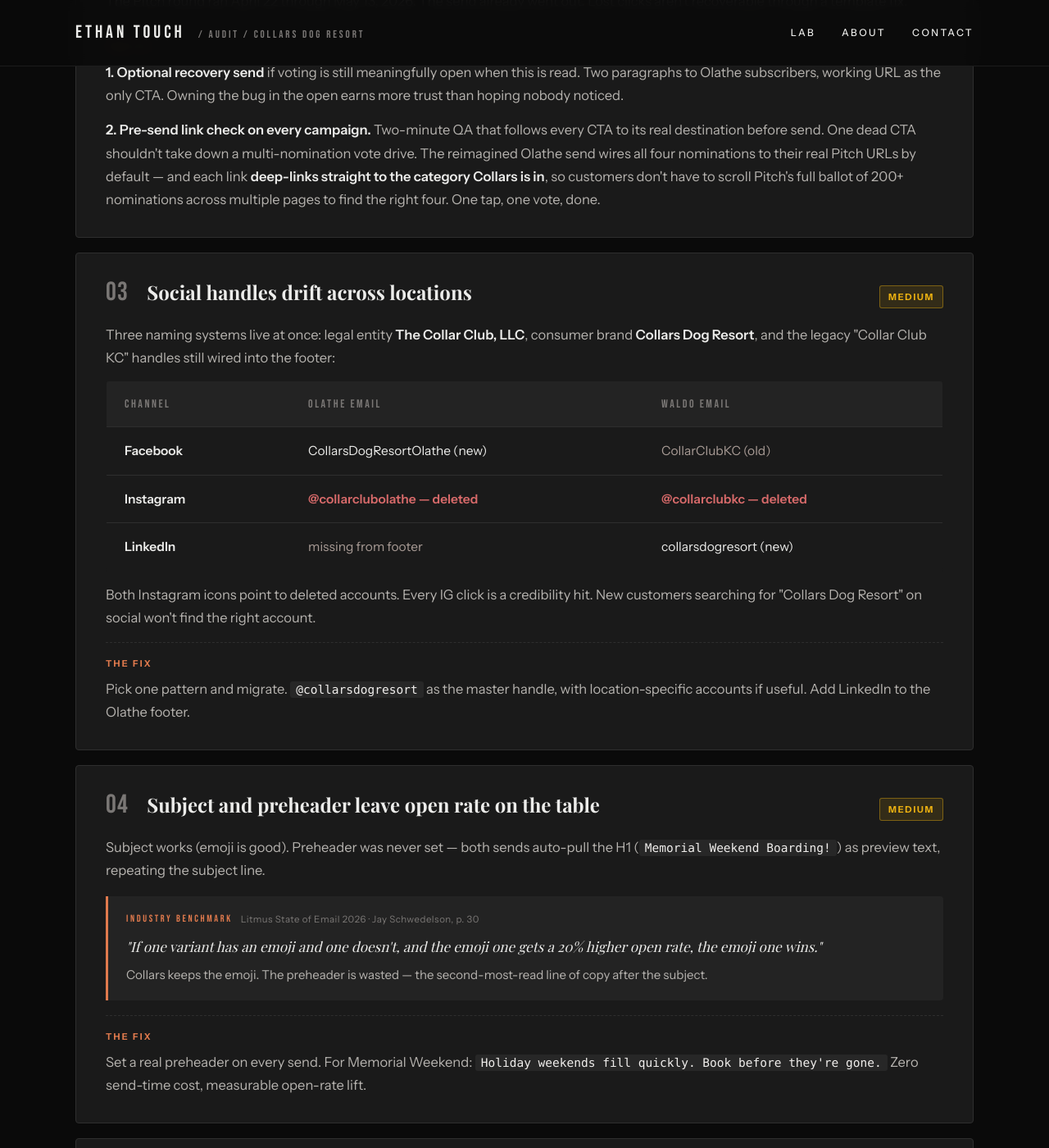
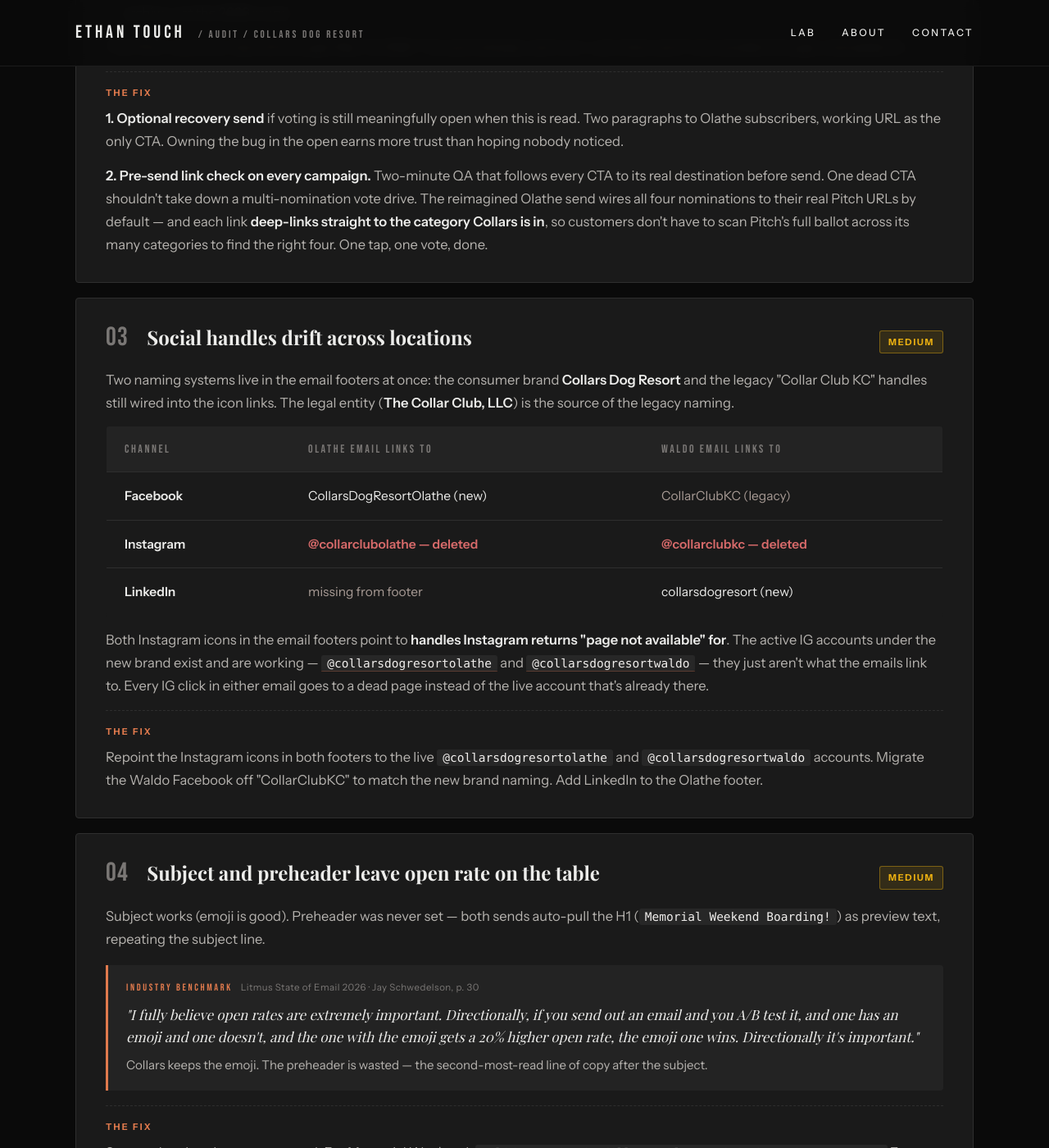
Before and after one commit to woofwallee/ethantouch.com, a Jekyll site: the page lab/emails/collars/audit/index.html, which Jekyll copies as it is, in a window 1280 px wide and 1400 px high, scrolled down 2516 px. Shown: the whole window at 82% size. Built offline with Jekyll 4.4.1, drawn with Linux system fonts in a browser that asks for light colours; some web fonts are replaced; some of the changed text lies outside the part shown.

Commit message:
Fact-check pass — fix fabricated quote, IG accounts, soft inferences
Six fixes after a top-to-bottom audit fact-check:

1. Olathe and Waldo IG accounts ARE LIVE under the new brand —
   @collarsdogresortolathe and @collarsdogresortwaldo (verified live
   via curl on Instagram). The emails point at the dead legacy
   @collarclub* handles. Updated snapshot, Finding 01, and Finding
   03 to reflect that the working accounts exist and the email
   icons just need to be repointed.

2. Fabricated Litmus p.6 quote replaced with the actual passage
   from the Litmus 2026 PDF. Earlier wording ("senders that act
   like a single human ... climb out of Promotions") was paraphrase
   in quotation marks — would not survive a co-founder pulling the
   source.

3. Schwedelson p.30 quote restored to verbatim from the report.
   Earlier version was condensed without ellipses.

4. "Pitch's full ballot of 200+ nominations" softened to
   "many categories across multiple pages" — count was unverified.

5. Finding 07 audience scoping ("the broader list" / "the Gingr
   customer database") softened to "likely scoped to" since list
   composition isn't inbox-visible evidence.

6. Intro "both built on the same Gingr template" softened to
   "structurally similar ... routed through Gingr's marketing
   infrastructure" — what's verifiable from the message headers.

Co-Authored-By: Claude Opus 4.7 <noreply@anthropic.com>

```diff
--- a/lab/emails/collars/audit/index.html
+++ b/lab/emails/collars/audit/index.html
@@ -792,7 +792,7 @@
 <section class="intro">
   <div class="eyebrow">Field Notes / Email Audit · Collars Dog Resort</div>
   <h1>Auditing the <em>Memorial Weekend</em> send from <em>Collars Dog Resort</em>.</h1>
-  <p class="lead">Collars Dog Resort is a two-location Kansas City dog boarding, daycare, training, and grooming business with houses in Olathe and Waldo. On May 6 they sent two near-identical Memorial Weekend emails, one per location, both built on the same Gingr template. This is a short, specific look at what's working and what's broken across both sends, paired with a reimagined version of the Olathe email at the bottom.</p>
+  <p class="lead">Collars Dog Resort is a two-location Kansas City dog boarding, daycare, training, and grooming business with houses in Olathe and Waldo. On May 6 they sent two structurally similar Memorial Weekend emails, one per location, both routed through Gingr's marketing infrastructure. This is a short, specific look at what's working and what's broken across both sends, paired with a reimagined version of the Olathe email at the bottom.</p>
 </section>
 
 <div class="meta-bar">
@@ -850,7 +850,7 @@
       </div>
       <div class="snapshot-row">
         <span class="icon bad">✗</span>
-        <span class="label"><strong>Instagram icon</strong> links to a deleted account (@collarclubolathe)</span>
+        <span class="label"><strong>Instagram icon</strong> points to <code>@collarclubolathe</code> (deleted) — the live account is <code>@collarsdogresortolathe</code></span>
       </div>
       <div class="snapshot-row">
         <span class="icon bad">✗</span>
@@ -874,7 +874,7 @@
       </div>
       <div class="snapshot-row">
         <span class="icon bad">✗</span>
-        <span class="label"><strong>Instagram icon</strong> links to a deleted account (@collarclubkc)</span>
+        <span class="label"><strong>Instagram icon</strong> points to <code>@collarclubkc</code> (deleted) — the live account is <code>@collarsdogresortwaldo</code></span>
       </div>
       <div class="snapshot-row">
         <span class="icon bad">✗</span>
@@ -901,11 +901,11 @@
     </div>
     <p>I followed every footer link in both sends. Same Gingr template, two completely different execution states.</p>
 
-    <p><strong>Waldo</strong> — Dayplay, Board, Groom, Testimonials, About Us all 404 on the apex domain. Directions points to a Google Search, not a map. Instagram icon links to <code>@collarclubkc</code>, which Instagram returns "page not available" for.</p>
+    <p><strong>Waldo</strong> — Dayplay, Board, Groom, Testimonials, About Us all 404 on the apex domain. Directions points to a Google Search, not a map. Instagram icon links to <code>@collarclubkc</code>, which Instagram returns "page not available" for. The <em>real</em> Waldo IG account, <a href="https://www.instagram.com/collarsdogresortwaldo/" target="_blank" rel="noopener"><code>@collarsdogresortwaldo</code></a>, is live and active — the email is just pointing at a dead handle.</p>
 
-    <p><strong>Olathe</strong> — service subdomain links work, but About Us drops customers on a puppy-training page, Testimonials goes to Google Search, and the Instagram icon links to <code>@collarclubolathe</code>, also deleted.</p>
+    <p><strong>Olathe</strong> — service subdomain links work, but About Us drops customers on a puppy-training page, Testimonials goes to Google Search, and the Instagram icon links to <code>@collarclubolathe</code>, also deleted. The real Olathe IG account, <a href="https://www.instagram.com/collarsdogresortolathe/" target="_blank" rel="noopener"><code>@collarsdogresortolathe</code></a>, is live too.</p>
 
-    <p>Five of seven Waldo links dead. About Us misrouted on Olathe. Both Instagram icons dead. Neither send has a real testimonials destination.</p>
+    <p>Five of seven Waldo links dead. About Us misrouted on Olathe. Both Instagram icons point to dead handles even though both locations have live IG accounts under the new brand. Neither send has a real testimonials destination.</p>
 
     <div class="finding-fix">
       <div class="finding-fix-label">The fix</div>
@@ -929,7 +929,7 @@
     <div class="finding-fix">
       <div class="finding-fix-label">The fix</div>
       <p><strong>1. Optional recovery send</strong> if voting is still meaningfully open when this is read. Two paragraphs to Olathe subscribers, working URL as the only CTA. Owning the bug in the open earns more trust than hoping nobody noticed.</p>
-      <p><strong>2. Pre-send link check on every campaign.</strong> Two-minute QA that follows every CTA to its real destination before send. One dead CTA shouldn't take down a multi-nomination vote drive. The reimagined Olathe send wires all four nominations to their real Pitch URLs by default — and each link <strong>deep-links straight to the category Collars is in</strong>, so customers don't have to scroll Pitch's full ballot of 200+ nominations across multiple pages to find the right four. One tap, one vote, done.</p>
+      <p><strong>2. Pre-send link check on every campaign.</strong> Two-minute QA that follows every CTA to its real destination before send. One dead CTA shouldn't take down a multi-nomination vote drive. The reimagined Olathe send wires all four nominations to their real Pitch URLs by default — and each link <strong>deep-links straight to the category Collars is in</strong>, so customers don't have to scan Pitch's full ballot across its many categories to find the right four. One tap, one vote, done.</p>
     </div>
   </article>
 
@@ -940,21 +940,21 @@
       <div class="finding-title">Social handles drift across locations</div>
       <span class="severity medium">Medium</span>
     </div>
-    <p>Three naming systems live at once: legal entity <strong>The Collar Club, LLC</strong>, consumer brand <strong>Collars Dog Resort</strong>, and the legacy "Collar Club KC" handles still wired into the footer:</p>
+    <p>Two naming systems live in the email footers at once: the consumer brand <strong>Collars Dog Resort</strong> and the legacy "Collar Club KC" handles still wired into the icon links. The legal entity (<strong>The Collar Club, LLC</strong>) is the source of the legacy naming.</p>
     <table class="compare-table" style="margin: 8px 0 14px;">
       <thead>
-        <tr><th>Channel</th><th>Olathe email</th><th>Waldo email</th></tr>
+        <tr><th>Channel</th><th>Olathe email links to</th><th>Waldo email links to</th></tr>
       </thead>
       <tbody>
-        <tr><td>Facebook</td><td class="col-new">CollarsDogResortOlathe (new)</td><td class="col-orig">CollarClubKC (old)</td></tr>
+        <tr><td>Facebook</td><td class="col-new">CollarsDogResortOlathe (new)</td><td class="col-orig">CollarClubKC (legacy)</td></tr>
         <tr><td>Instagram</td><td class="col-orig"><strong style="color:#d76a6a;">@collarclubolathe — deleted</strong></td><td class="col-orig"><strong style="color:#d76a6a;">@collarclubkc — deleted</strong></td></tr>
         <tr><td>LinkedIn</td><td class="col-orig">missing from footer</td><td class="col-new">collarsdogresort (new)</td></tr>
       </tbody>
     </table>
-    <p>Both Instagram icons point to deleted accounts. Every IG click is a credibility hit. New customers searching for "Collars Dog Resort" on social won't find the right account.</p>
+    <p>Both Instagram icons in the email footers point to <strong>handles Instagram returns "page not available" for</strong>. The active IG accounts under the new brand exist and are working — <a href="https://www.instagram.com/collarsdogresortolathe/" target="_blank" rel="noopener"><code>@collarsdogresortolathe</code></a> and <a href="https://www.instagram.com/collarsdogresortwaldo/" target="_blank" rel="noopener"><code>@collarsdogresortwaldo</code></a> — they just aren't what the emails link to. Every IG click in either email goes to a dead page instead of the live account that's already there.</p>
     <div class="finding-fix">
       <div class="finding-fix-label">The fix</div>
-      <p>Pick one pattern and migrate. <code>@collarsdogresort</code> as the master handle, with location-specific accounts if useful. Add LinkedIn to the Olathe footer.</p>
+      <p>Repoint the Instagram icons in both footers to the live <code>@collarsdogresortolathe</code> and <code>@collarsdogresortwaldo</code> accounts. Migrate the Waldo Facebook off "CollarClubKC" to match the new brand naming. Add LinkedIn to the Olathe footer.</p>
     </div>
   </article>
 
@@ -971,7 +971,7 @@
         <span class="tag">Industry Benchmark</span>
         <span class="source">Litmus State of Email 2026 · Jay Schwedelson, p. 30</span>
       </div>
-      <blockquote>"If one variant has an emoji and one doesn't, and the emoji one gets a 20% higher open rate, the emoji one wins."</blockquote>
+      <blockquote>"I fully believe open rates are extremely important. Directionally, if you send out an email and you A/B test it, and one has an emoji and one doesn't, and the one with the emoji gets a 20% higher open rate, the emoji one wins. Directionally it's important."</blockquote>
       <p class="application">Collars keeps the emoji. The preheader is wasted — the second-most-read line of copy after the subject.</p>
     </div>
     <div class="finding-fix">
@@ -993,8 +993,8 @@
         <span class="tag">Industry Trend</span>
         <span class="source">Litmus State of Email 2026 · p. 6</span>
       </div>
-      <blockquote>"Senders that act like a single human writing to a single subscriber climb out of Promotions; senders that look templated stay there."</blockquote>
-      <p class="application">The templated footer and broadcast tone are exactly what Inbox AI uses to keep email parked in Promotions.</p>
+      <blockquote>"Email management is more intelligent. Gmail users can now see the 'most-relevant' emails in the Promotions tab. Apple Intelligence can write emails, surface priority messages, and summarize emails. Yahoo Mail has a new 'Catch Up' feature with AI email summaries."</blockquote>
+      <p class="application">Inbox AI is now actively re-sorting the Promotions tab. Templated, broadcast-tone sends are the kind that stay parked there. Personalized, single-human-voice sends are the kind that get surfaced.</p>
     </div>
     <div class="finding-fix">
       <div class="finding-fix-label">The fix</div>
@@ -1023,12 +1023,12 @@
       <div class="finding-title">The newsletter cadence has thinned</div>
       <span class="severity medium">Medium</span>
     </div>
-    <p>Collars runs two senders against two audiences, and that split is fine — it's intentional:</p>
+    <p>Collars sends from two visible senders, and the format split between them looks intentional:</p>
     <ul>
-      <li><code>contact@collarsdogresort.com</code> — the broader list, multi-section newsletter format. The brand voice.</li>
-      <li><code>collarclubolathe@marketing.gingrapp.com</code> — the Gingr customer database. Single-topic operational promos to people who've already booked.</li>
+      <li><code>contact@collarsdogresort.com</code> — multi-section newsletter format. Where the brand voice lives.</li>
+      <li><code>collarclubolathe@marketing.gingrapp.com</code> — single-topic operational promos. Likely scoped to the Gingr customer database (existing customers).</li>
     </ul>
-    <p>The audience split is the right call. The issue isn't the architecture, it's that the newsletter sender has slowed down. Through 2025 the brand-domain sender ran multi-section newsletters consistently — at least one per month, often two:</p>
+    <p>The split is the right call if the lists are genuinely different audiences. The issue isn't the architecture, it's that the newsletter sender has slowed down. Through 2025 the brand-domain sender ran multi-section newsletters consistently — at least one per month, often two:</p>
     <ul>
       <li><strong>Sep 19, 2025</strong> — "Training Classes Next Week | Dog of the Month | Staff Spotlight: Lily"</li>
       <li><strong>Aug 14, 2025</strong> — "Training Class | Hope 4 La Paws Rescue | Labor Day Boarding"</li>
@@ -1148,7 +1148,7 @@
       <p class="application">B2C newsletter priority is up <strong>12%</strong> from 2025. Pure B2C brands like Collars are the segment where the longer, letter-style format converts hardest.</p>
     </div>
 
-    <p>The length isn't filler. Each section earns its scroll: <strong>suite pricing</strong> answers the most common pre-booking question, <strong>transparency photos</strong> turn "no crates" from a tagline into proof, the <strong>four deep-linked vote buttons</strong> recover the broken CTA from the original AND skip the scroll-hunt — Pitch's ballot has hundreds of nominations spread across multiple categories, and one tap on each button lands the customer on the exact Collars page without browsing — and the <strong>save-the-dates band</strong> gives the holiday push its own real estate instead of being a single line at the top. Cut any of it and the email drops back toward the broadcast format Inbox AI is already deprioritizing.</p>
+    <p>The length isn't filler. Each section earns its scroll: <strong>suite pricing</strong> answers the most common pre-booking question, <strong>transparency photos</strong> turn "no crates" from a tagline into proof, the <strong>four deep-linked vote buttons</strong> recover the broken CTA from the original AND skip the scroll-hunt — Pitch's ballot covers many categories across multiple pages, and one tap on each button lands the customer on the exact Collars page without browsing — and the <strong>save-the-dates band</strong> gives the holiday push its own real estate instead of being a single line at the top. Cut any of it and the email drops back toward the broadcast format Inbox AI is already deprioritizing.</p>
   </article>
 </section>
 
```
